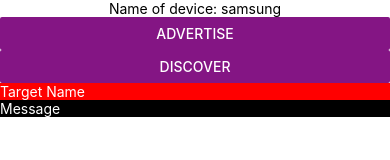
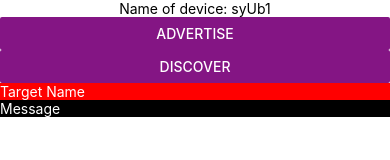
Before and after one commit to AOSSIE-Org/OpenPeerChat-react-native, a React Native app: screen / in a window 390 px wide. Shown: the top 160 px of the page. Built offline with nearby package versions, Linux system fonts and the light colour scheme.

Commit message:
Removed redundant code and added unique id generator

```diff
--- a/App.js
+++ b/App.js
@@ -2,6 +2,18 @@
 import { NativeModules, Button, View, Text, Alert, DeviceEventEmitter, TextInput } from 'react-native';
 
 const { NearbyConnection } = NativeModules;
+
+const ID_SIZE = 5;
+
+const generateId = (length) => {
+    let id = '';
+    const characters = 'ABCDEFGHIJKLMNOPQRSTUVWXYZabcdefghijklmnopqrstuvwxyz0123456789';
+    const charactersLength = characters.length;
+    for (let i = 0; i < length; i++) {
+        id += characters.charAt(Math.floor(Math.random() * charactersLength));
+    }
+    return id;
+}
 
 const App = () => {
     const [endpoints, setEndpoints] = useState([]);
@@ -9,7 +21,7 @@
     const [msg, setMsg] = useState();
     const [targetName, setTargetName] = useState("");
 
-    let name = "samsung"
+    let name = generateId(ID_SIZE);
 
     // Start discovery with given `name`
     const discover = () => {
@@ -29,23 +41,10 @@
         setEndpoints(event);
     }
 
-    // Sends a message to the given endpoint
-    const sendMessage = (endpointId) => {
-        // message%target_name
-        NearbyConnection.sendMessage(endpointId, msg);
-        setMsg("");
-    }
-
-    const receiveMessage = (event) => {
-        alert(JSON.stringify(event));
-        // setMessages([...messages, event]);
-    }
-
     const msendMessage = (senderName) => {
         endpoints.map(endpoint => {
             let id = endpoint.split('_')[0];
             let endpointName = endpoint.split('_')[1];
-            console.log(endpointName, senderName)
             if(endpointName !== senderName){
                 let message = msg;
                 message = msg + '%' + targetName + '%' + name;
@@ -56,7 +55,6 @@
 
     const mreceiveMessage = (event) => {
         let data = event['message']
-        console.log(event)
         // split the message
         data = data.split('%');
         let message = data[0];
```
